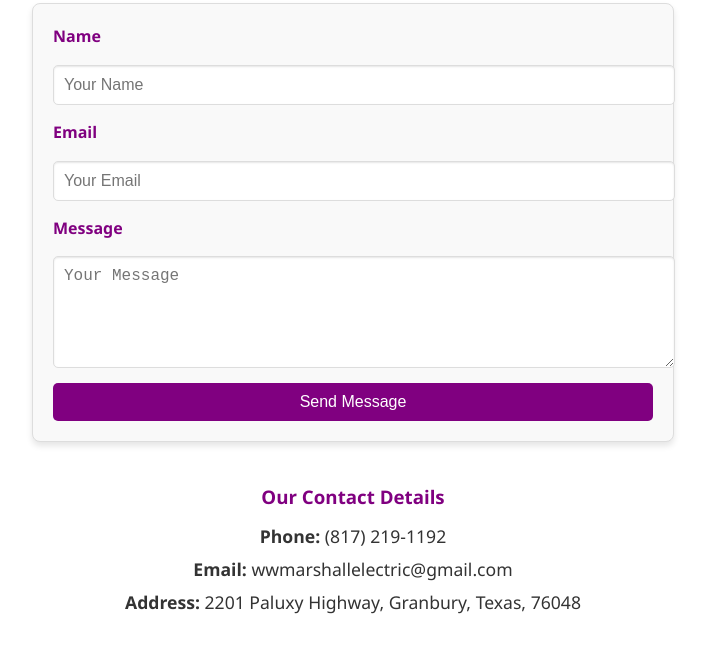
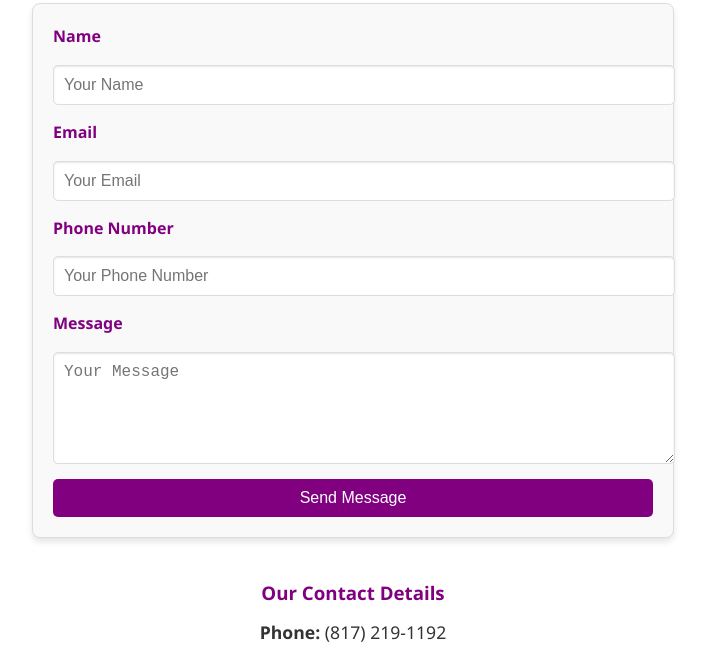
Before and after one commit to marshallselectric/mesgranbury, a plain HTML site: page contact.html in a window 1280 px wide. Shown: the part 704-1354 px from the top of the page, without its empty margins (287-993 px from the left). Drawn offline with Linux system fonts and the light colour scheme.

Commit message:
Add files via upload

```diff
--- a/contact.html
+++ b/contact.html
@@ -43,6 +43,9 @@
                 <label for="email">Email</label>
                 <input type="email" id="email" name="email" placeholder="Your Email" required>
 
+                <label for="phone">Phone Number</label>
+                <input type="tel" id="phone" name="phone" placeholder="Your Phone Number" pattern="[0-9]{10}" required>
+
                 <label for="message">Message</label>
                 <textarea id="message" name="message" rows="5" placeholder="Your Message" required></textarea>
 
```
